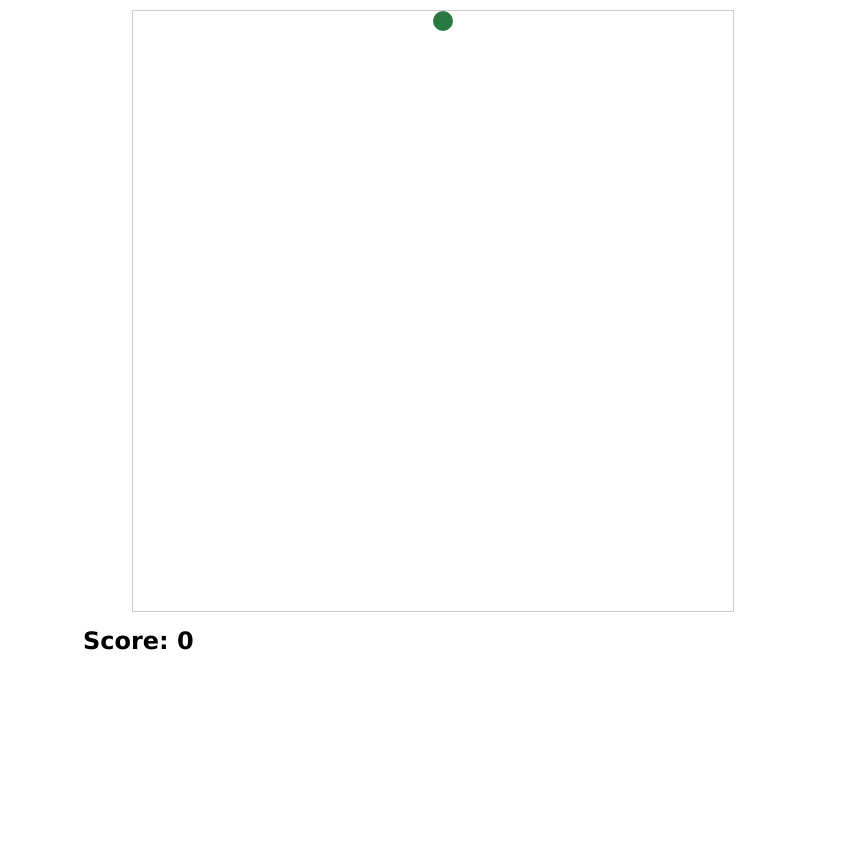
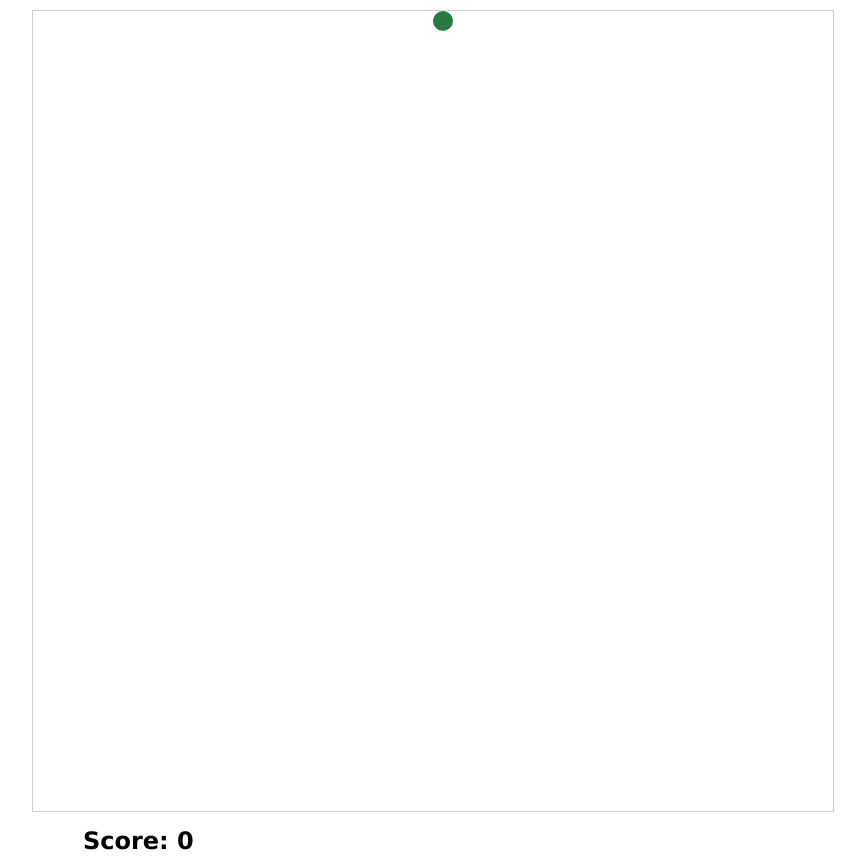
Before and after one commit to gvfordo/snake, a plain HTML site: page index.html in a window 1280 px wide. Shown: the whole page, without its empty margins (207-1072 px from the left). Before the commit the page ends 800 px from the top, so only its background shows below. Drawn offline with Linux system fonts and the light colour scheme.

Commit message:
updated default board size

```diff
--- a/snake.css
+++ b/snake.css
@@ -1,5 +1,5 @@
 .container {
-  width: 600px;
+  width: 800px;
   margin: 10px auto;
   border: 1px solid #ccc;
 }
--- a/snake_ui.js
+++ b/snake_ui.js
@@ -6,7 +6,7 @@
   };
 
   View.prototype.start = function(){
-    this.boardSize = 30
+    this.boardSize = 40
     this.board = new Snake.Board(this.boardSize);
     this.handleKeyEvent();
     var that = this;
```
